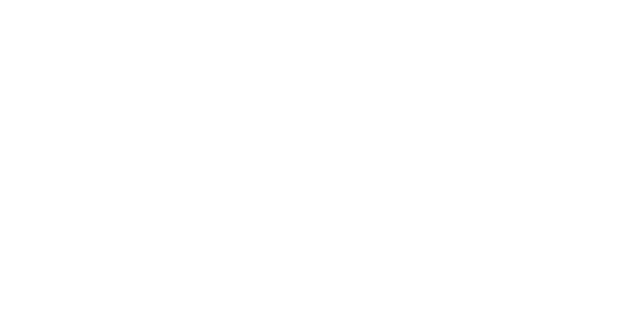
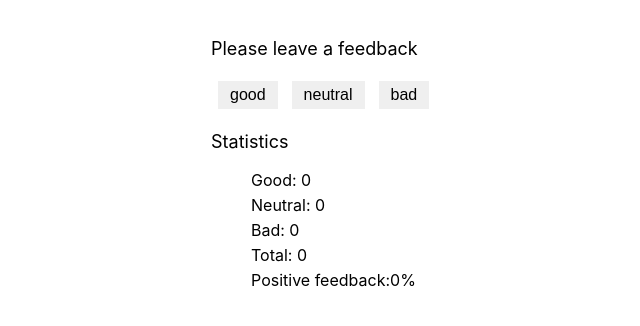
Before and after one commit to RuslanKabachok/goit-react-hw-02-feedback, a React (Create React App) app: page / in a window 1280 px wide. Shown: the top 326 px of the page, without its empty margins (179-819 px from the left). Built offline with nearby package versions, Linux system fonts and the light colour scheme.

Commit message:
step 2 done

```diff
--- a/public/index.html
+++ b/public/index.html
@@ -24,7 +24,7 @@
       work correctly both with client-side routing and a non-root public URL.
       Learn how to configure a non-root public URL by running `npm run build`.
     -->
-    <title>React App</title>
+    <title>Goit-react-hw-02-feedback</title>
 
     <!-- Start Single Page Apps for GitHub Pages -->
     <script type="text/javascript">
--- /dev/null
+++ b/src/components/Widget/Widget.jsx
@@ -0,0 +1,72 @@
+import React, { Component } from 'react';
+import css from './Widget.module.css';
+
+class Widget extends Component {
+  state = {
+    good: 0,
+    neutral: 0,
+    bad: 0,
+  };
+
+  clickHandler = event => {
+    const name = event.currentTarget.name;
+
+    this.setState(prevState => {
+      return {
+        [name]: prevState[name] + 1,
+      };
+    });
+  };
+
+  countTotalFeedback = obj => {
+    const total = Object.values(obj);
+
+    const result = total.reduce((sum, amount) => sum + amount);
+    return result;
+  };
+
+  countPositiveFeedbackPercentage = obj => {
+    const goodFeeback = this.state.good;
+    const number = this.countTotalFeedback(obj);
+    const result = (goodFeeback * 100) / number;
+    return result;
+  };
+
+  render() {
+    const btns = Object.keys(this.state);
+
+    return (
+      <div className={css.widget}>
+        <p className={css.paragraph}>Please leave a feedback</p>
+        {btns.map(btn => (
+          <button
+            type="button"
+            onClick={this.clickHandler}
+            name={btn}
+            className={css.button}
+          >
+            {btn}
+          </button>
+        ))}
+        <p className={css.paragraph}>Statistics</p>
+        <ul className={css.list}>
+          <li className={css.item}>Good: {this.state.good}</li>
+          <li className={css.item}>Neutral: {this.state.neutral}</li>
+          <li className={css.item}>Bad: {this.state.bad}</li>
+          <li className={css.item}>
+            Total: {this.countTotalFeedback(this.state)}
+          </li>
+          <li className={css.item}>
+            Positive feedback:
+            {isNaN(this.countPositiveFeedbackPercentage(this.state))
+              ? '0'
+              : this.countPositiveFeedbackPercentage(this.state).toFixed(2)}
+            %
+          </li>
+        </ul>
+      </div>
+    );
+  }
+}
+
+export default Widget;
--- /dev/null
+++ b/src/components/Widget/Widget.module.css
@@ -0,0 +1,37 @@
+.list {
+  list-style: none;
+}
+
+.widget {
+  width: 500px;
+  margin: auto;
+  padding: 20px 100px;
+}
+
+.button {
+  /* background-color: #4caf50;  */
+  border: none;
+  /* color: white; */
+  padding: 5px 12px;
+  text-align: center;
+  text-decoration: none;
+  display: inline-block;
+  font-size: 16px;
+  margin: 4px 7px;
+  cursor: pointer;
+  transition-duration: 0.4s;
+}
+
+.button:hover {
+  box-shadow: 0 12px 16px 0 rgba(0, 0, 0, 0.24),
+    0 17px 50px 0 rgba(0, 0, 0, 0.19);
+}
+
+.paragraph {
+  font-size: large;
+}
+
+.item {
+  margin-bottom: 5px;
+  margin-bottom: 5px;
+}
--- a/src/index.css
+++ b/src/index.css
@@ -1,5 +1,3 @@
-@import-normalize; /* bring in normalize.css styles */
-
 body {
   margin: 0;
   font-family: -apple-system, BlinkMacSystemFont, 'Segoe UI', 'Roboto', 'Oxygen',
--- a/src/index.js
+++ b/src/index.js
@@ -2,10 +2,12 @@
 import ReactDOM from 'react-dom';
 import { App } from 'components/App';
 import './index.css';
+import Widget from './components/Widget/Widget';
 
 ReactDOM.render(
   <React.StrictMode>
     <App />
+    <Widget />
   </React.StrictMode>,
   document.getElementById('root')
 );
```
